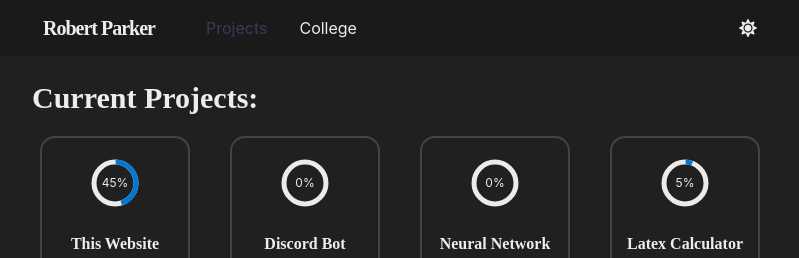
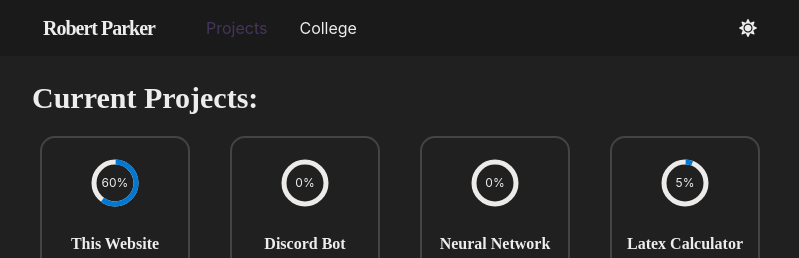
Before and after one commit to parkerro-dev/parkerro-dev.github.io, a React (Create React App) app: page /projects in a window 1280 px wide. Shown: the top 258 px of the page, without its empty margins (240-1039 px from the left). Built offline with nearby package versions, Linux system fonts and the light colour scheme.

Commit message:
content change

```diff
--- a/src/pages/Projects.js
+++ b/src/pages/Projects.js
@@ -20,7 +20,7 @@ function Projects() {
                         <ProjectItem
                         title="This Website"
                         lang="javascript"
-                        prog='45'/>
+                        prog='60'/>
                     </Box>
                     <Box as={Link} to={'/project/discordBot'}>
                         <ProjectItem
```
